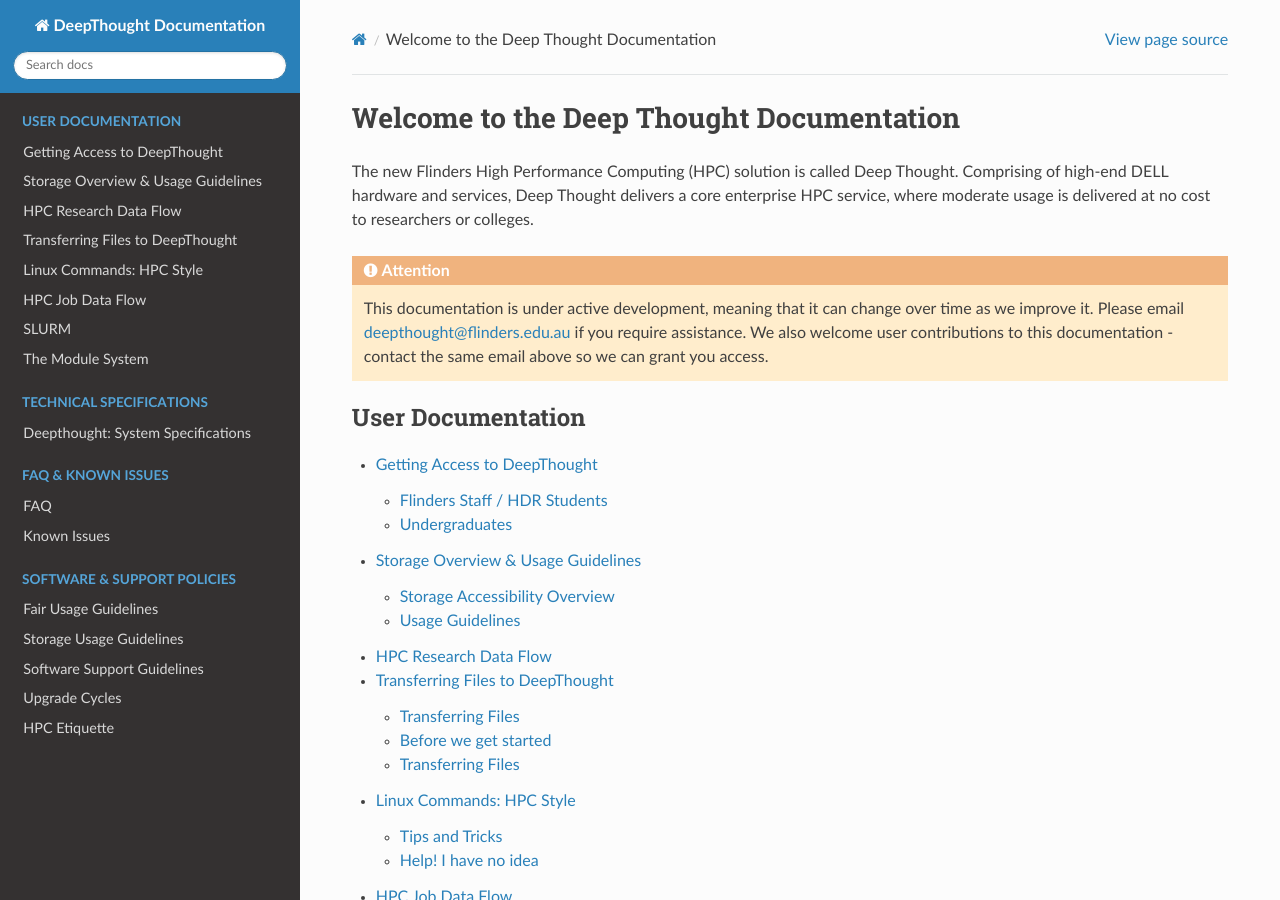
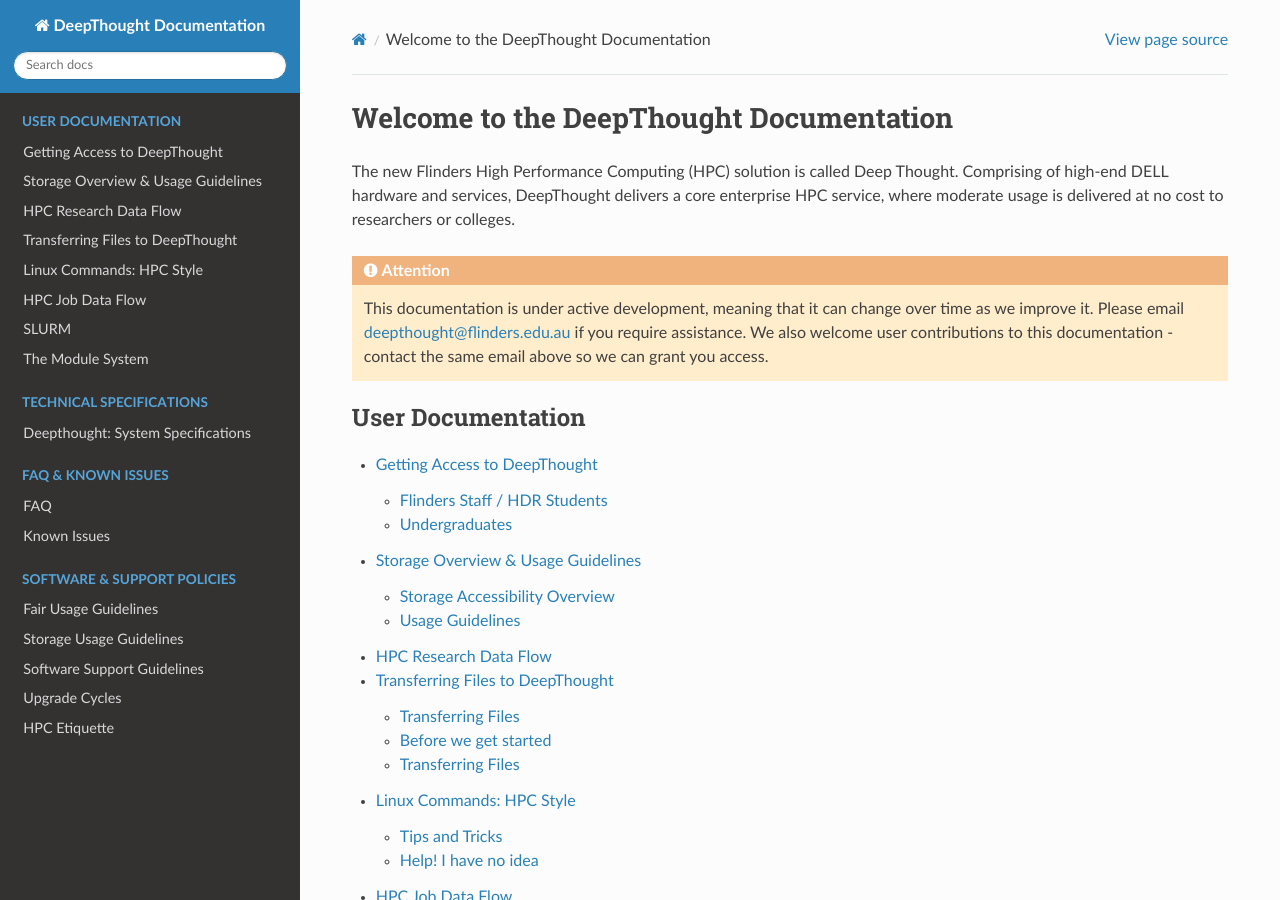
Before and after one commit to flindersuni/DeepThoughtHPC-docs, a Sphinx documentation site: the page built from docs/source/index.rst, in a window 1280 px wide and 900 px high. Built offline with Sphinx 7.4.7 and the Read the Docs theme 2.0.0, drawn with Linux system fonts in a browser that asks for light colours.

Commit message:
chore(usability): Line-Wrap Cleanup

```diff
--- a/docs/source/index.rst
+++ b/docs/source/index.rst
@@ -3,10 +3,11 @@
    You can adapt this file completely to your liking, but it should at least
    contain the root `toctree` directive.
 
-Welcome to the Deep Thought Documentation
+Welcome to the DeepThought Documentation
 =========================================
 
-The new Flinders High Performance Computing (HPC) solution is called Deep Thought.  Comprising of high-end DELL hardware and services, Deep Thought delivers a core enterprise HPC service, where moderate usage is delivered at no cost to researchers or colleges.
+The new Flinders High Performance Computing (HPC) solution is called Deep Thought.
+Comprising of high-end DELL hardware and services, DeepThought delivers a core enterprise HPC service, where moderate usage is delivered at no cost to researchers or colleges.
 
 .. attention::
     This documentation is under active development, meaning that it can
```
